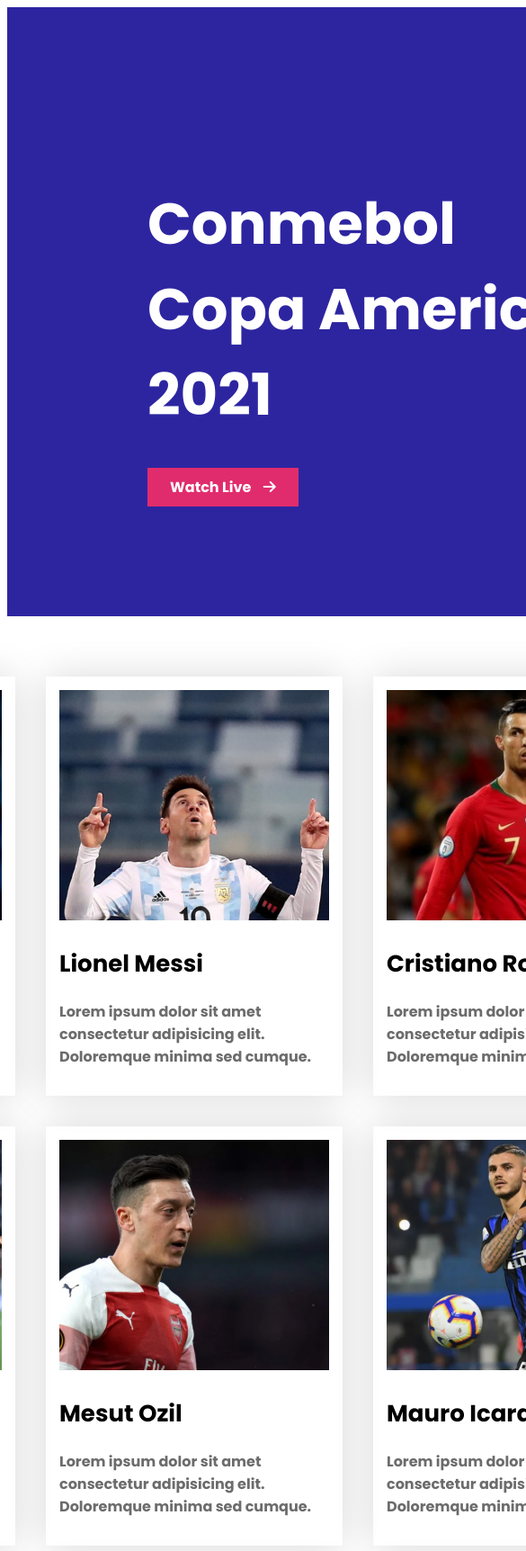
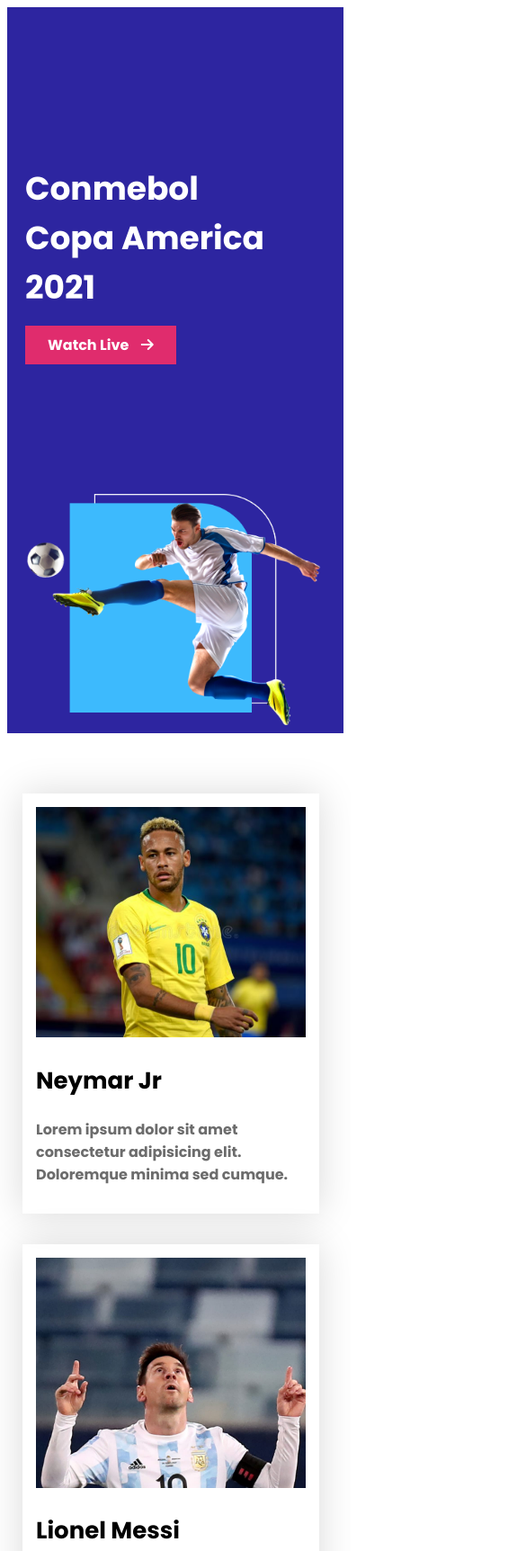
Before and after one commit to Rony163/responsive-football, a plain HTML site: page index.html in a window 390 px wide. Shown: the top 1724 px of the page at 90% size, 585 px wide, since content can reach past the window. Drawn offline with Linux system fonts and the light colour scheme.

Commit message:
Mobile Responsive

```diff
--- a/styles/style.css
+++ b/styles/style.css
@@ -103,3 +103,49 @@ footer{
 .copyright{
     margin-left: 29%;
 }
+/* Media quaries */
+
+/* Mobile Devices */
+
+@media only screen and (max-width:688px){
+    /* Header part */
+    header{
+        height: 100%;
+        width: 100%;
+    }
+    .copa-america{
+        flex-direction: column;
+    }
+    .copa-info{
+        margin-left: 20px;
+    }
+    .copa-title{
+        font-size: 36px;
+    }
+    .football-image{
+        margin-left: 20px;
+    }
+    .football-image img{
+        width: 329px;
+        height: 259.17px;
+    }
+    /* Main part */
+    .container{
+        width: 100%;
+    }
+    .top-players{
+        grid-template-columns: repeat(1,1fr);
+    }
+    /* Footer Part */
+    .social-icon i{
+        font-size: 20px;
+    }
+    .footer-img img{
+        height: 96px;
+        width: 275px;
+        margin-left: 1px;
+    }
+    .copyright{
+        margin-left: 25px;
+    }
+}
```
